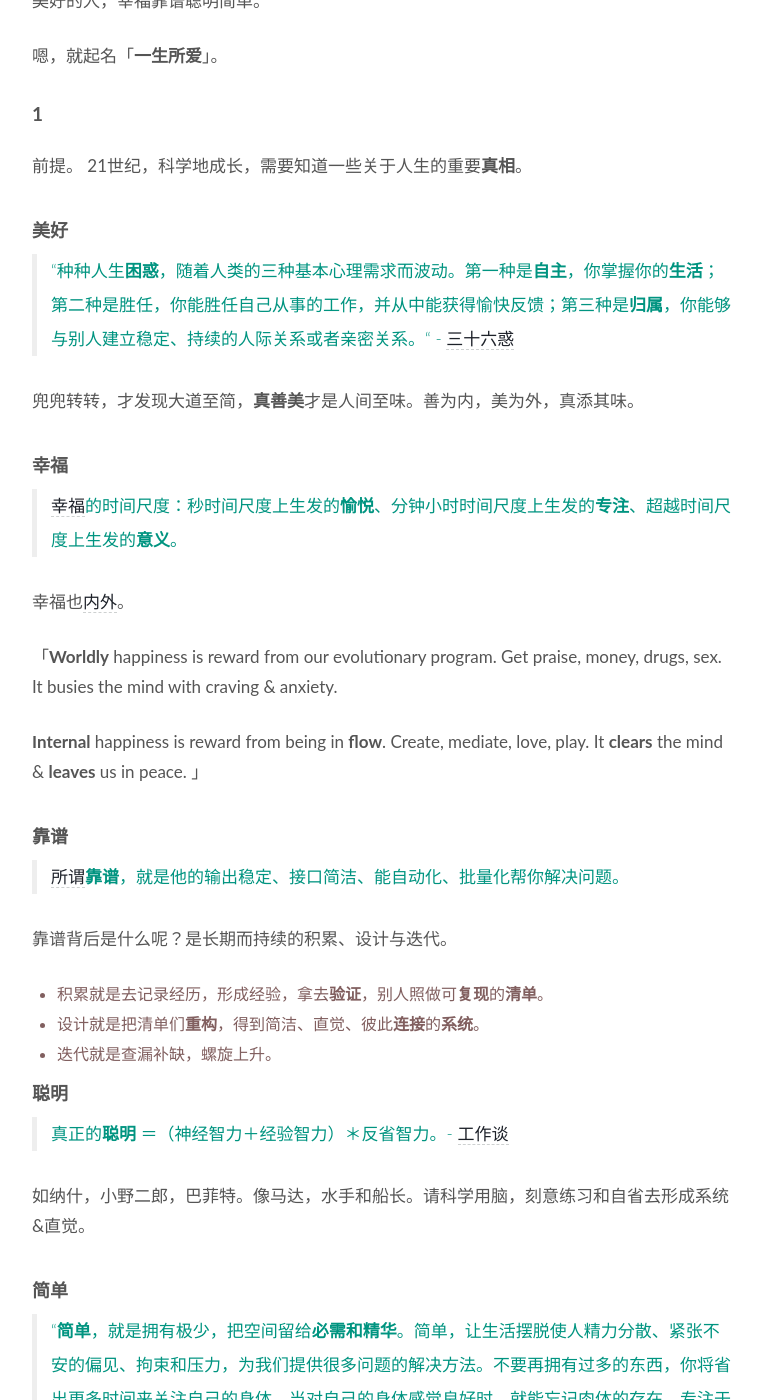
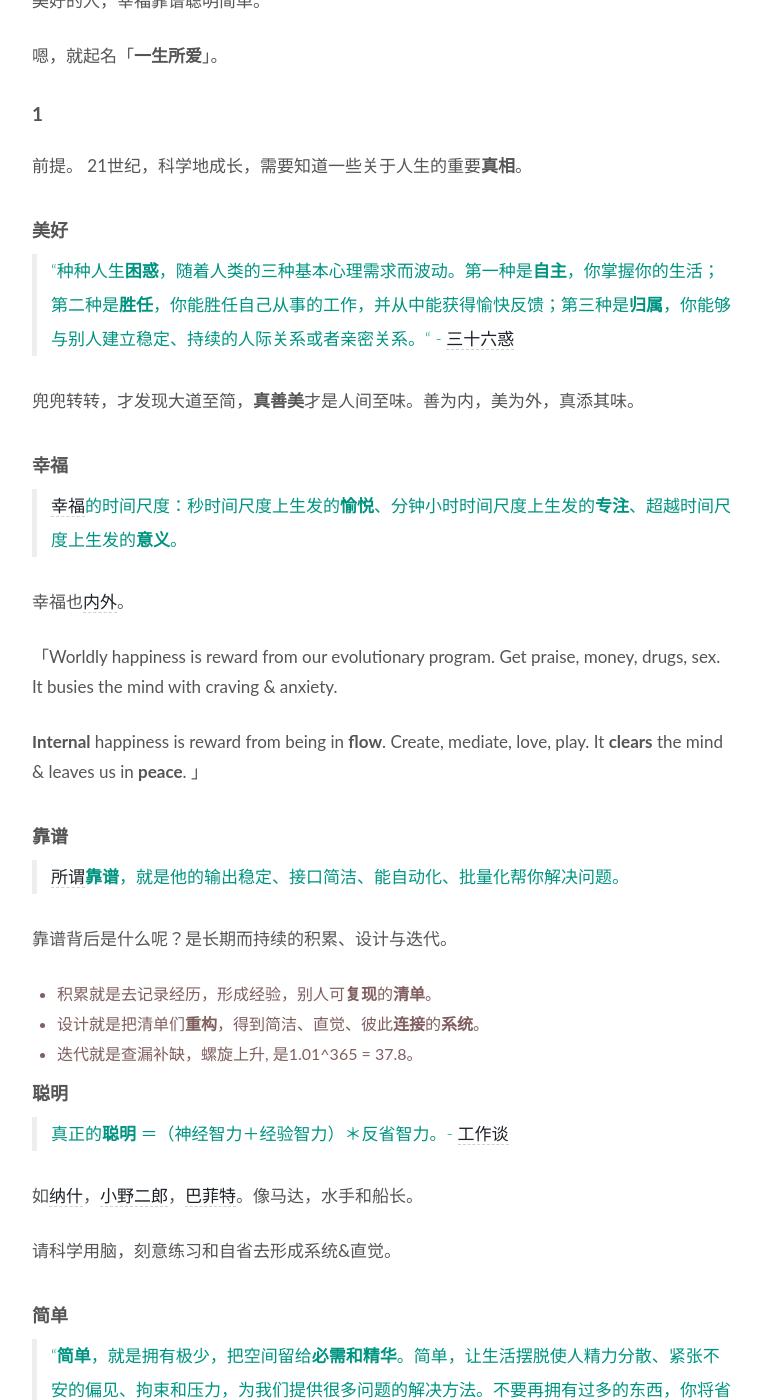
Before and after one commit to WillWang-X/willwang-x.github.io, a Jekyll site: the page built from _posts/2019-01-01-life-README.md, in a window 1280 px wide and 1400 px high, scrolled down 1214 px. Shown: the whole window, without its empty margins (258-1020 px from the left). Built offline with Jekyll 4.4.1, drawn with Linux system fonts in a browser that asks for light colours; some of the changed text lies outside the part shown.

Commit message:
Update life README

```diff
--- a/_posts/2019-01-01-life-README.md
+++ b/_posts/2019-01-01-life-README.md
@@ -42,7 +42,7 @@ published: true
 
 ### 美好
 
-> “种种人生**困惑**，随着人类的三种基本心理需求而波动。第一种是**自主**，你掌握你的**生活**；第二种是胜任，你能胜任自己从事的工作，并从中能获得愉快反馈；第三种是**归属**，你能够与别人建立稳定、持续的人际关系或者亲密关系。“  - [三十六惑](https://www.yangzhiping.com/psy/36Birthday.html)
+> “种种人生**困惑**，随着人类的三种基本心理需求而波动。第一种是**自主**，你掌握你的生活；第二种是**胜任**，你能胜任自己从事的工作，并从中能获得愉快反馈；第三种是**归属**，你能够与别人建立稳定、持续的人际关系或者亲密关系。“  - [三十六惑](https://www.yangzhiping.com/psy/36Birthday.html)
 
 兜兜转转，才发现大道至简，**真善美**才是人间至味。善为内，美为外，真添其味。
 
@@ -53,9 +53,9 @@ published: true
 幸福也[内外](https://twitter.com/naval/status/1053206878157627392?lang=en)。
 
 
-「**Worldly** happiness is reward from our evolutionary program. Get praise, money, drugs, sex. It busies the mind with craving & anxiety.
+「Worldly happiness is reward from our evolutionary program. Get praise, money, drugs, sex. It busies the mind with craving & anxiety.
 
-**Internal** happiness is reward from being in **flow**. Create, mediate, love, play. It **clears** the mind & **leaves** us in peace. 」
+**Internal** happiness is reward from being in **flow**. Create, mediate, love, play. It **clears** the mind & leaves us in **peace**. 」
 
 
 ### 靠谱
@@ -64,15 +64,17 @@ published: true
 
 靠谱背后是什么呢？是长期而持续的积累、设计与迭代。
 
-* 积累就是去记录经历，形成经验，拿去**验证**，别人照做可**复现**的**清单**。
+* 积累就是去记录经历，形成经验，别人可**复现**的**清单**。
 * 设计就是把清单们**重构**，得到简洁、直觉、彼此**连接**的**系统**。
-* 迭代就是查漏补缺，螺旋上升。
+* 迭代就是查漏补缺，螺旋上升, 是1.01^365 = 37.8。
 
 ### 聪明
 
 > 真正的**聪明** ＝（神经智力＋经验智力）＊反省智力。- [工作谈](https://www.yangzhiping.com/worksmarter/README)
 
-如纳什，小野二郎，巴菲特。像马达，水手和船长。请科学用脑，刻意练习和自省去形成系统&直觉。
+如[纳什](https://movie.douban.com/subject/1306029/)，[小野二郎](https://movie.douban.com/subject/6146955/)，[巴菲特](https://movie.douban.com/subject/26966609/)。像马达，水手和船长。
+
+请科学用脑，刻意练习和自省去形成系统&直觉。
 
 ### 简单
 
```
Also changed, not shown: other parts of _posts/2019-01-01-life-README.md (+1 -0 lines).
